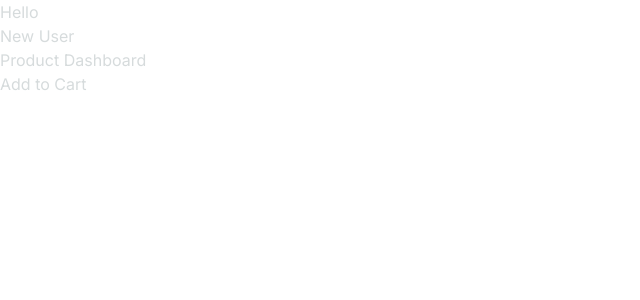
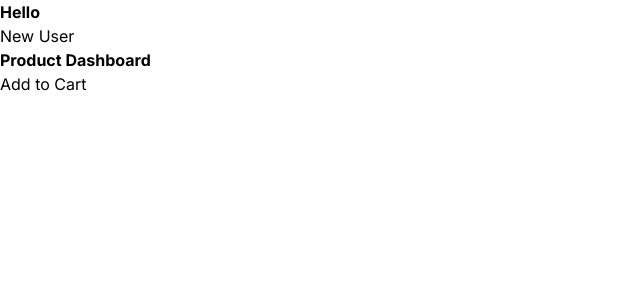
Before and after one commit to MiralVyas/basic-next-app, a Next.js app: page / in a window 1280 px wide. Shown: the top 300 px of the page, without its empty margins (0-640 px from the left). Built offline with nearby package versions, Linux system fonts and the light colour scheme.

Commit message:
Added global style

```diff
--- a/app/globals.css
+++ b/app/globals.css
@@ -4,20 +4,18 @@
 
 :root {
   --foreground-rgb: 0, 0, 0;
-  --background-start-rgb: 214, 219, 220;
-  --background-end-rgb: 255, 255, 255;
 }
 
 @media (prefers-color-scheme: dark) {
   :root {
     --foreground-rgb: 255, 255, 255;
-    --background-start-rgb: 0, 0, 0;
-    --background-end-rgb: 0, 0, 0;
   }
 }
 
 body {
   color: rgb(var(--background-start-rgb));
+}
 
-
+h1 {
+  font-weight: bold;
 }
```
